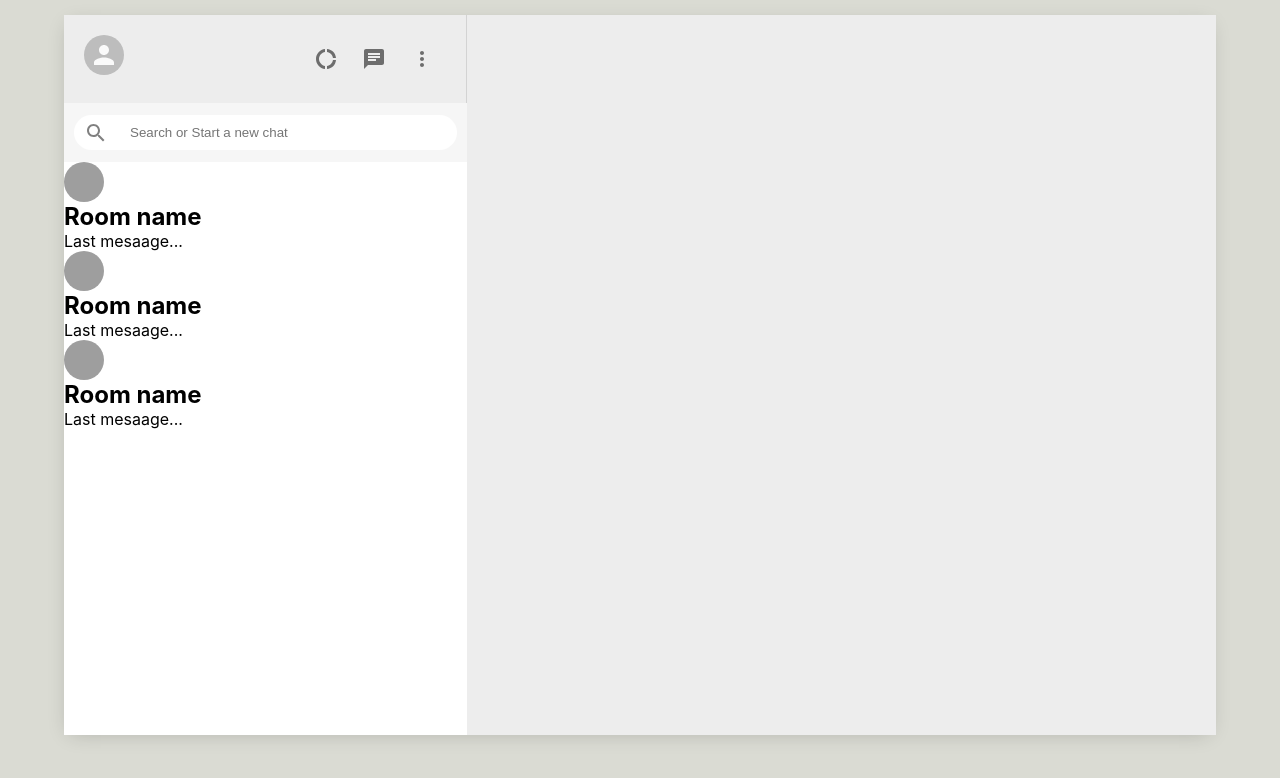
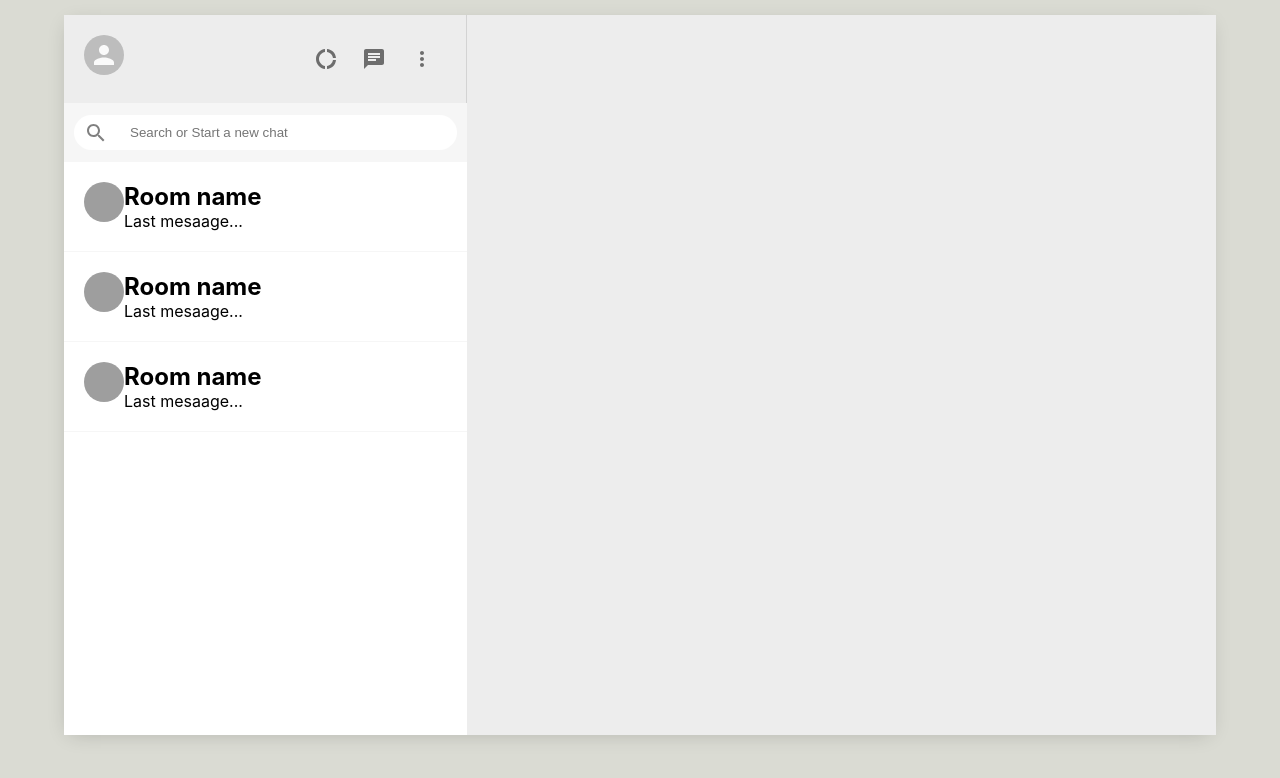
Before and after one commit to SHANAVAZ900/whatsapp_clone, a React (Create React App) app in the folder whatsapp/: page / in a window 1280 px wide. Shown: the top 778 px of the page. Built offline with nearby package versions, Linux system fonts and the light colour scheme; grey boxes are pictures that could not be loaded.

Commit message:
added a hover on multiple rooms

```diff
--- a/whatsapp/src/SidebarChat.css
+++ b/whatsapp/src/SidebarChat.css
@@ -0,0 +1,10 @@
+.sidebarChat{
+    display: flex;
+    padding: 20px;
+    cursor:pointer;
+    border-bottom: 1px solid #f6f6f6;
+}
+
+.sidebarChat:hover{
+    background-color: #ebebeb;
+}
```
